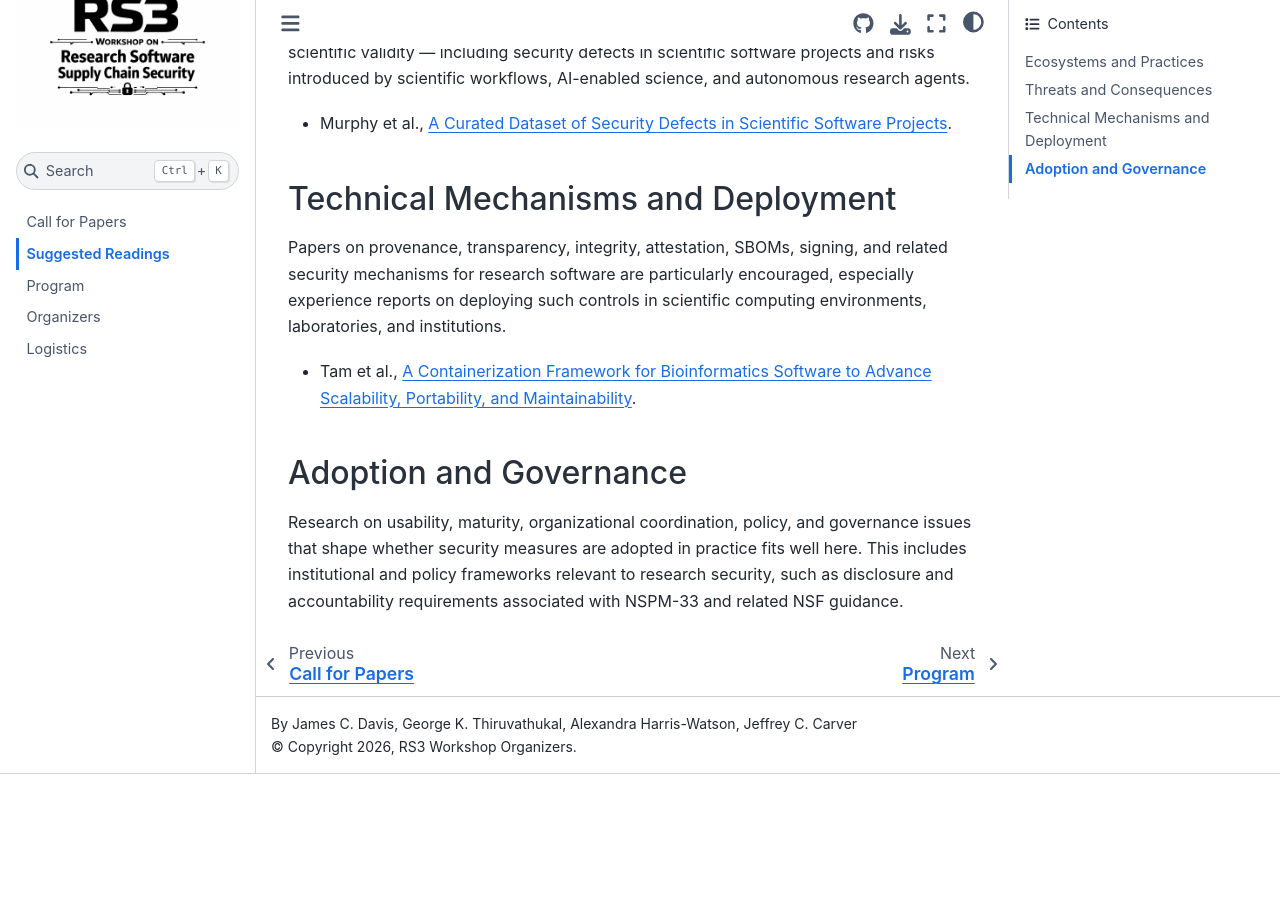
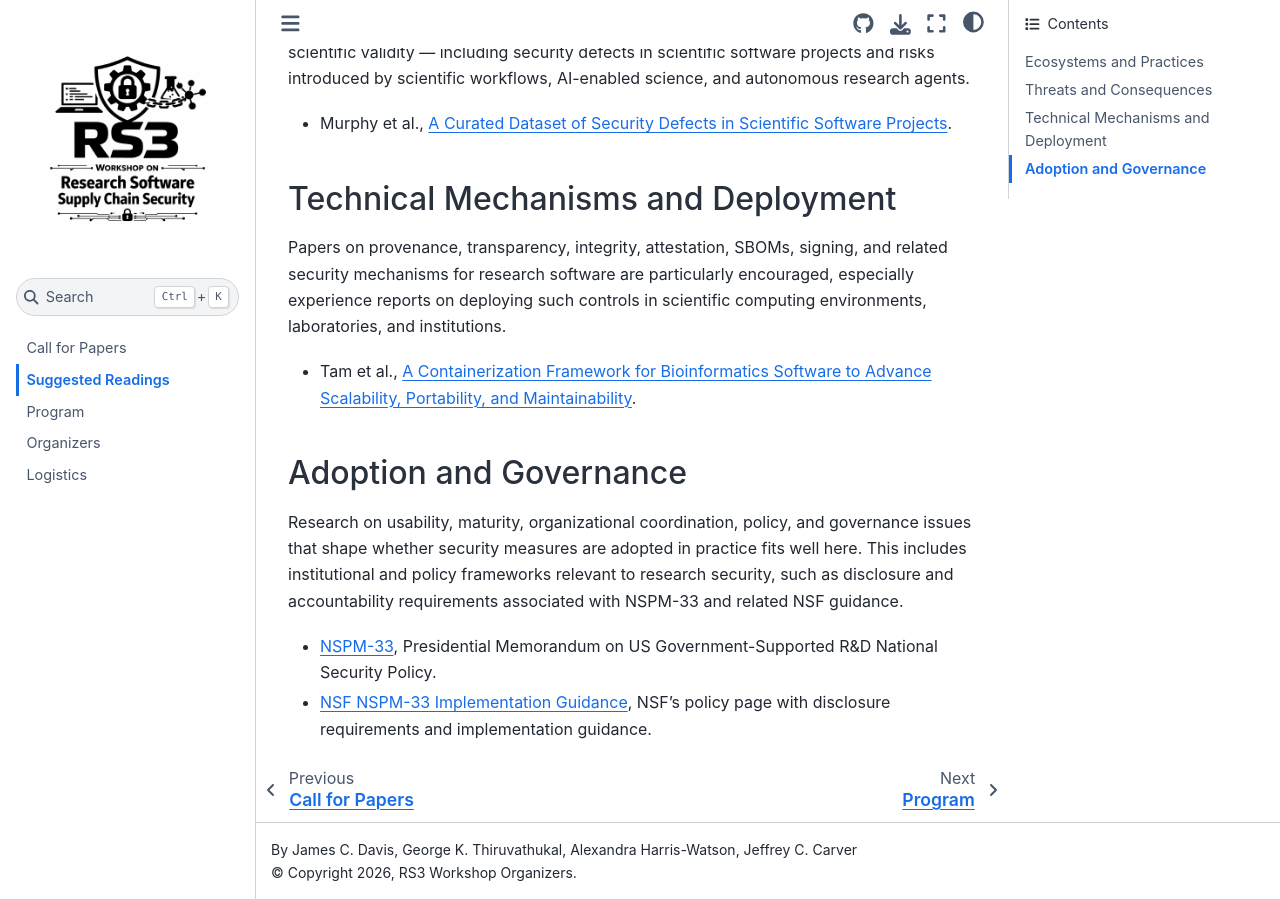
Before and after one commit to rs3series/escience26, a Sphinx documentation site: the page built from docs/suggested-readings.rst, in a window 1280 px wide and 900 px high, scrolled down 678 px. Built offline with Sphinx 7.4.7 and the Sphinx Book theme 1.1.4, drawn with Linux system fonts in a browser that asks for light colours; before the commit the page ends 1452 px from its top, so only the background shows below that.

Commit message:
Add links for NSPM-33, NSF guidance, and IEEE eScience 2026
Resolves #1

Co-Authored-By: Claude Sonnet 4.6 <noreply@anthropic.com>

```diff
--- a/docs/logistics.rst
+++ b/docs/logistics.rst
@@ -4,7 +4,7 @@ Logistics
 Conference Context
 ------------------
 
-RS3 is being organized as a workshop co-located with **IEEE eScience 2026**.
+RS3 is being organized as a workshop co-located with `IEEE eScience 2026 <https://www.escience-conference.org/2026/>`_.
 This site will be updated as conference-level logistics become available.
 
 Venue
--- a/docs/suggested-readings.rst
+++ b/docs/suggested-readings.rst
@@ -50,3 +50,6 @@ governance issues that shape whether security measures are adopted in practice
 fits well here. This includes institutional and policy frameworks relevant to
 research security, such as disclosure and accountability requirements associated
 with NSPM-33 and related NSF guidance.
+
+- `NSPM-33 <https://trumpwhitehouse.archives.gov/presidential-actions/presidential-memorandum-united-states-government-supported-research-development-national-security-policy/>`_, Presidential Memorandum on US Government-Supported R&D National Security Policy.
+- `NSF NSPM-33 Implementation Guidance <https://www.nsf.gov/policies/nspm-33>`_, NSF's policy page with disclosure requirements and implementation guidance.
```
